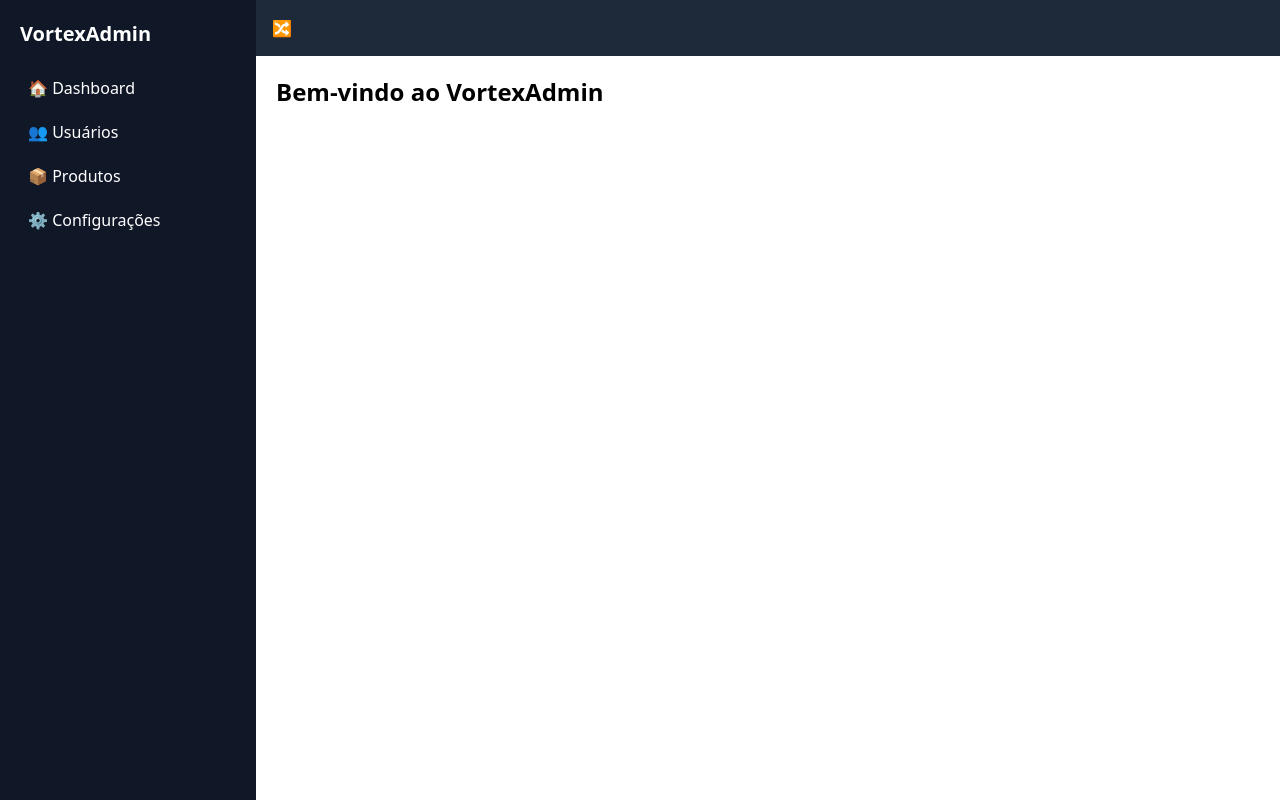
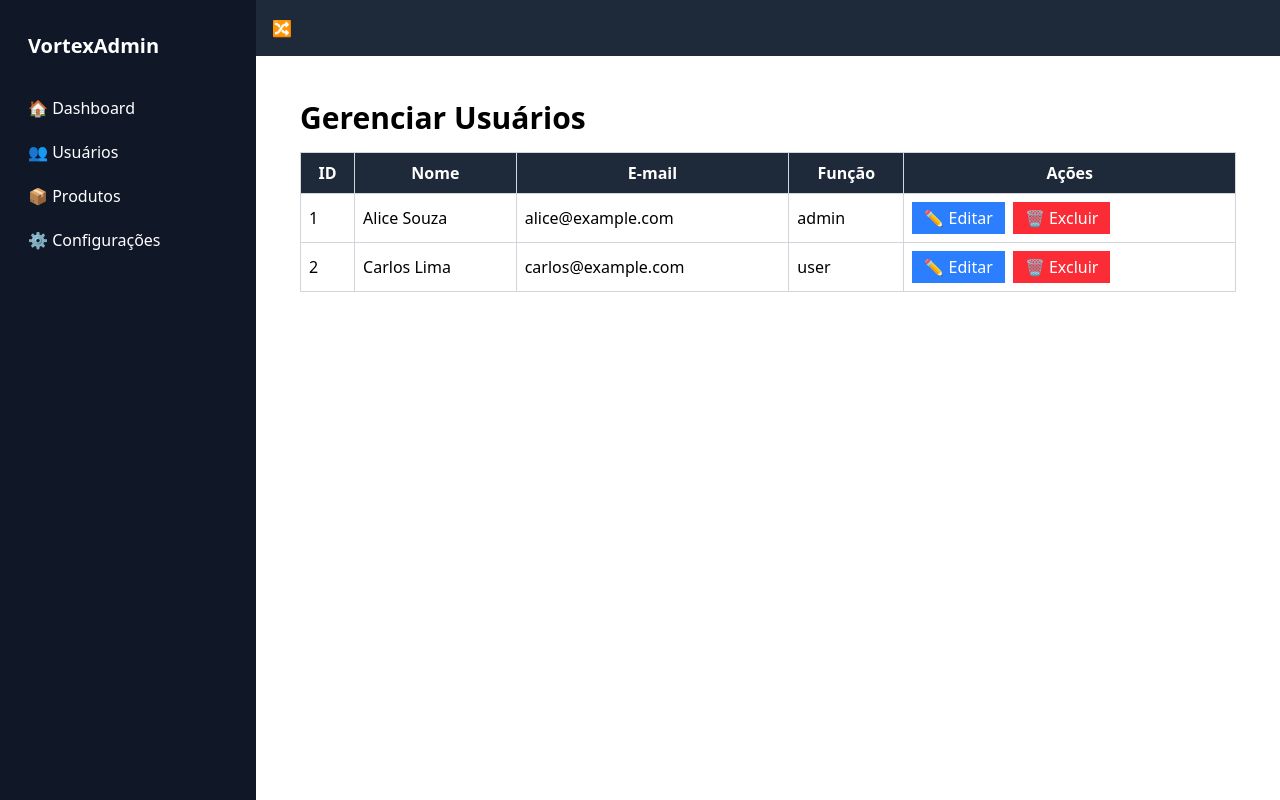
Before and after one commit to isaacnreis/vortexadmin, a Vue app: page /users in a window 1280 px wide. Built offline with nearby package versions, Linux system fonts and the light colour scheme.

Commit message:
Criando pagina inicial mais crud para pagina de usuarios

```diff
--- a/src/App.vue
+++ b/src/App.vue
@@ -1,9 +1,7 @@
-<script setup lang="ts">
-import Dashboard from "./views/Dashboard.vue";
-</script>
+<script setup lang="ts"></script>
 
 <template>
-  <Dashboard />
+  <router-view />
 </template>
 
 <style scoped></style>
--- a/src/layouts/DashboardLayout.vue
+++ b/src/layouts/DashboardLayout.vue
@@ -10,7 +10,9 @@ const isSidebarOpen = ref(true);
       class="bg-gray-900 text-white w-64 p-5 transition-all"
       v-if="isSidebarOpen"
     >
-      <h2 class="text-xl font-bold">VortexAdmin</h2>
+      <h2 class="text-xl font-bold">
+        <router-link to="/">VortexAdmin</router-link>
+      </h2>
       <nav class="mt-5">
         <ul>
           <li><router-link to="/dashboard">🏠 Dashboard</router-link></li>
--- a/src/main.ts
+++ b/src/main.ts
@@ -2,7 +2,11 @@ import { createApp } from "vue";
 import App from "./App.vue";
 import "./style.css";
 import router from "./router";
+import { createPinia } from "pinia";
 
 const app = createApp(App);
+const pinia = createPinia();
+
+app.use(pinia);
 app.use(router);
 app.mount("#app");
--- a/src/router/index.ts
+++ b/src/router/index.ts
@@ -1,7 +1,13 @@
 import { createRouter, createWebHistory } from "vue-router";
 import Dashboard from "../views/Dashboard.vue";
+import UsersView from "../views/UsersView.vue";
+import HomeView from "../views/HomeView.vue";
 
-const routes = [{ path: "/dashboard", component: Dashboard }];
+const routes = [
+  { path: "/", component: HomeView },
+  { path: "/dashboard", component: Dashboard },
+  { path: "/users", component: UsersView },
+];
 
 const router = createRouter({
   history: createWebHistory(),
--- /dev/null
+++ b/src/stores/usersStore.ts
@@ -0,0 +1,36 @@
+import { defineStore } from "pinia";
+import { ref } from "vue";
+
+export type User = {
+  id: number;
+  name: string;
+  email: string;
+  role: "admin" | "user";
+};
+
+export const useUsersStore = defineStore("users", () => {
+  const users = ref<User[]>([
+    { id: 1, name: "Alice Souza", email: "alice@example.com", role: "admin" },
+    { id: 2, name: "Carlos Lima", email: "carlos@example.com", role: "user" },
+  ]);
+
+  // Criar Usuário
+  const addUser = (user: Omit<User, "id">) => {
+    users.value.push({ id: Date.now(), ...user });
+  };
+
+  // Atualizar Usuário
+  const updateUser = (id: number, updatedUser: Partial<User>) => {
+    const index = users.value.findIndex((user) => user.id === id);
+    if (index !== -1) {
+      users.value[index] = { ...users.value[index], ...updatedUser };
+    }
+  };
+
+  // Remover Usuário
+  const removeUser = (id: number) => {
+    users.value = users.value.filter((user) => user.id !== id);
+  };
+
+  return { users, addUser, updateUser, removeUser };
+});
--- /dev/null
+++ b/src/views/HomeView.vue
@@ -0,0 +1,34 @@
+<script setup lang="ts">
+import { useRouter } from "vue-router";
+
+const router = useRouter();
+
+// Simulação de autenticação para teste
+const isAuthenticated = true;
+
+const handleLogin = () => {
+  if (isAuthenticated) {
+    router.push("/dashboard"); // Redireciona para o painel se estiver autenticado
+  } else {
+    alert("Usuário não autenticado! (Futuro: Implementar autenticação)");
+  }
+};
+</script>
+
+<template>
+  <div
+    class="min-h-screen flex flex-col justify-center items-center bg-gray-900 text-white"
+  >
+    <h1 class="text-4xl font-bold mb-4">Bem-vindo ao VortexAdmin</h1>
+    <p class="text-lg mb-6">
+      Gerencie seus usuários e produtos de forma eficiente.
+    </p>
+
+    <button
+      @click="handleLogin"
+      class="bg-blue-500 hover:bg-blue-600 text-white px-6 py-3 rounded-lg"
+    >
+      Acessar Dashboard
+    </button>
+  </div>
+</template>
--- /dev/null
+++ b/src/views/UsersView.vue
@@ -0,0 +1,117 @@
+<script setup lang="ts">
+import { ref } from "vue";
+import { useUsersStore, type User } from "../stores/usersStore";
+import DashboardLayout from "../layouts/DashboardLayout.vue";
+
+const usersStore = useUsersStore();
+
+const newUser = ref({ name: "", email: "", role: "user" });
+const editingUser = ref(null as User | null); // Armazena o usuário que está sendo editado
+
+// Função para abrir o modal e preencher os dados do usuário selecionado
+const startEditing = (user: User) => {
+  editingUser.value = { ...user };
+};
+
+// Função para salvar as edições
+const saveUser = () => {
+  if (!editingUser.value) return;
+  usersStore.updateUser(editingUser.value.id, { ...editingUser.value });
+  editingUser.value = null; // Fecha o modal
+};
+</script>
+
+<template>
+  <DashboardLayout>
+    <div class="p-6">
+      <h1 class="text-3xl font-bold mb-4">Gerenciar Usuários</h1>
+
+      <table class="w-full border-collapse border border-gray-300">
+        <thead>
+          <tr class="bg-gray-800 text-white">
+            <th class="border border-gray-300 p-2">ID</th>
+            <th class="border border-gray-300 p-2">Nome</th>
+            <th class="border border-gray-300 p-2">E-mail</th>
+            <th class="border border-gray-300 p-2">Função</th>
+            <th class="border border-gray-300 p-2">Ações</th>
+          </tr>
+        </thead>
+        <tbody>
+          <tr
+            v-for="user in usersStore.users"
+            :key="user.id"
+            class="hover:bg-gray-100"
+          >
+            <td class="border border-gray-300 p-2">{{ user.id }}</td>
+            <td class="border border-gray-300 p-2">{{ user.name }}</td>
+            <td class="border border-gray-300 p-2">{{ user.email }}</td>
+            <td class="border border-gray-300 p-2">{{ user.role }}</td>
+            <td class="border border-gray-300 p-2">
+              <button
+                class="bg-blue-500 text-white px-3 py-1 mr-2"
+                @click="startEditing(user)"
+              >
+                ✏️ Editar
+              </button>
+              <button
+                class="bg-red-500 text-white px-3 py-1"
+                @click="usersStore.removeUser(user.id)"
+              >
+                🗑️ Excluir
+              </button>
+            </td>
+          </tr>
+        </tbody>
+      </table>
+
+      <!-- Modal de Edição -->
+      <div
+        v-if="editingUser"
+        class="fixed inset-0 bg-black bg-opacity-50 flex justify-center items-center"
+      >
+        <div class="bg-white p-6 rounded-lg shadow-lg w-1/3">
+          <h2 class="text-2xl font-bold mb-4">Editar Usuário</h2>
+
+          <div class="mb-4">
+            <label class="block font-semibold">Nome:</label>
+            <input
+              v-model="editingUser.name"
+              class="w-full p-2 border rounded"
+            />
+          </div>
+
+          <div class="mb-4">
+            <label class="block font-semibold">E-mail:</label>
+            <input
+              v-model="editingUser.email"
+              class="w-full p-2 border rounded"
+            />
+          </div>
+
+          <div class="mb-4">
+            <label class="block font-semibold">Função:</label>
+            <select
+              v-model="editingUser.role"
+              class="w-full p-2 border rounded"
+            >
+              <option value="admin">Admin</option>
+              <option value="user">User</option>
+            </select>
+          </div>
+
+          <div class="flex justify-end">
+            <button
+              class="bg-gray-500 text-white px-4 py-2 mr-2"
+              @click="editingUser = null"
+            >
+              ❌ Cancelar
+            </button>
+            <button class="bg-green-500 text-white px-4 py-2" @click="saveUser">
+              💾 Salvar
+            </button>
+          </div>
+        </div>
+      </div>
+    </div>
+  </DashboardLayout>
+</template>
```
